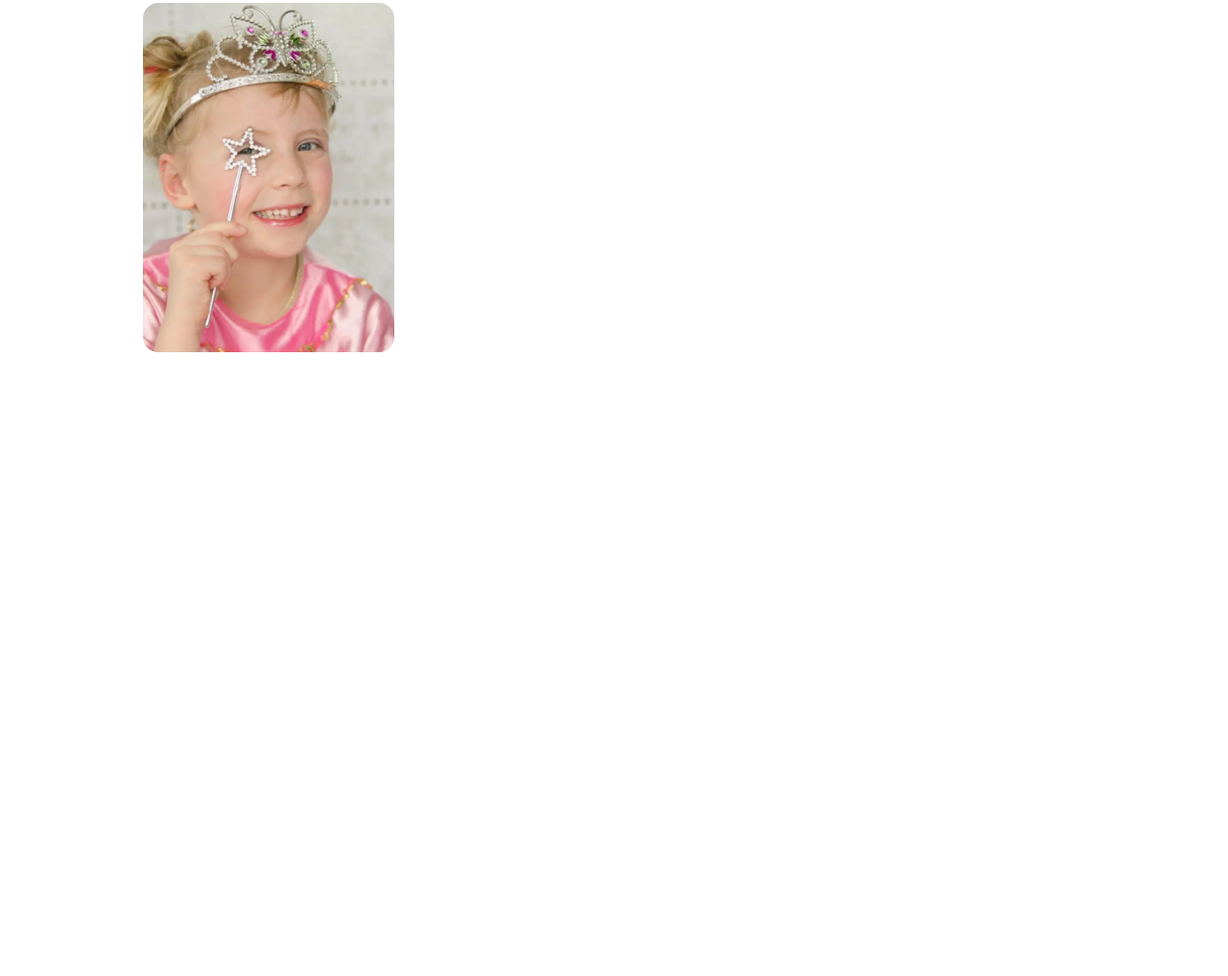
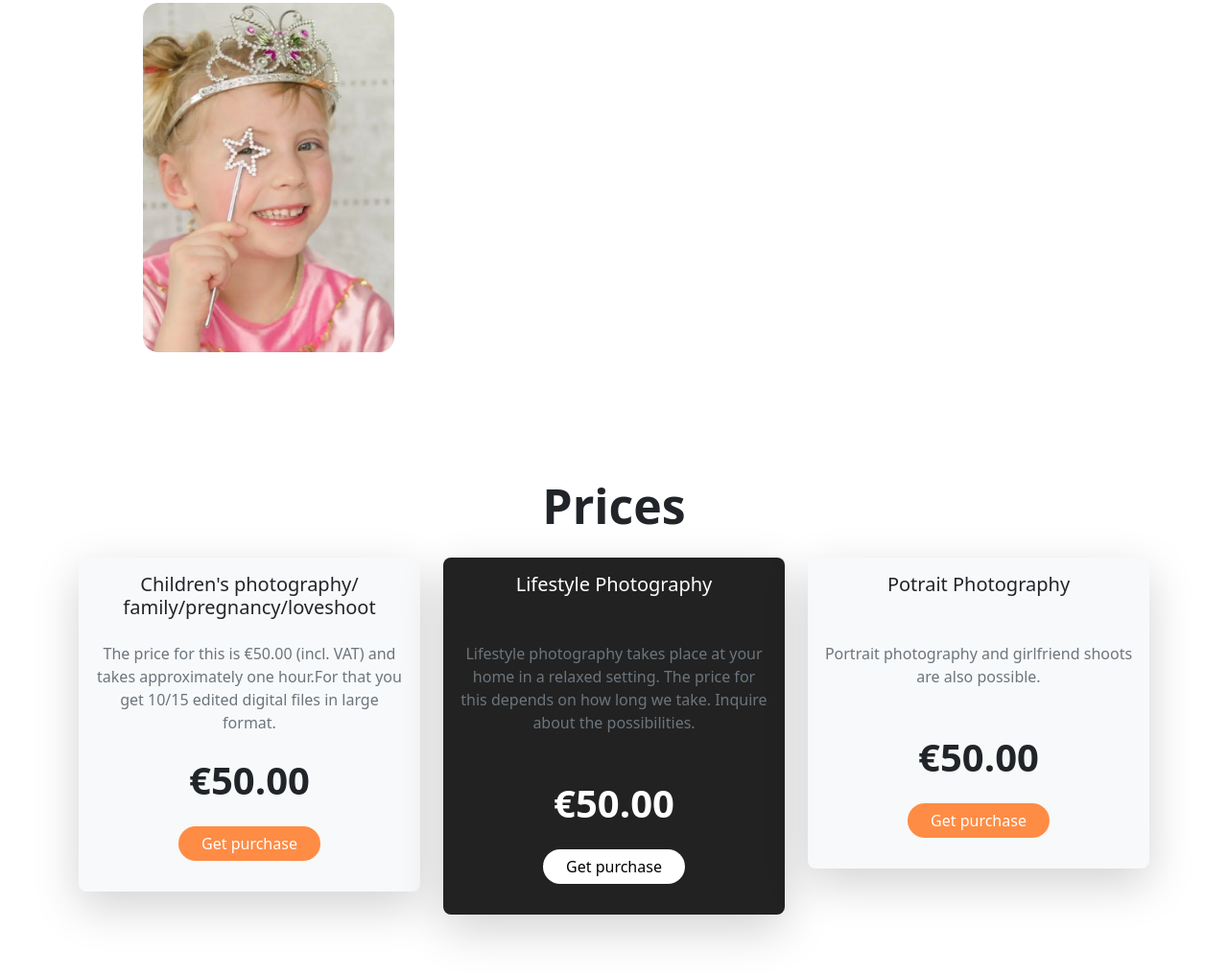
Before and after one commit to Rahmot15/Bootstrap-Assignment, a plain HTML site: page index.html in a window 1280 px wide. Shown: the part 2758-3775 px from the top of the page at 96% size. Before the commit the page ends 3125 px from the top, so only its background shows below. Drawn offline with nearby package versions, Linux system fonts and the light colour scheme.

Commit message:
Prices Section Compleat

```diff
--- a/index.html
+++ b/index.html
@@ -59,11 +59,11 @@
                         <a class="nav-link active" aria-current="page" href="#">Contact us</a>
                     </li>
                 </ul>
-                <button
+              <button
                 style="background-color: #fe8c45"
                 type="button"
                 class="btn btn-danger rounded-5 px-5 border-0">Get Start
-            </button>
+              </button>
         </div>
     </div>
 </nav>
@@ -193,6 +193,59 @@
 
 
 
+        <!-- Price section -->
+        <div class="mt-t container mb-5">
+          <h4 class="large-text text-center mb-4">Prices</h4>
+
+          <div class="row">
+            <div class="col-sm-4 mb-3 mb-sm-0 ">
+              <div class="card shadow-lg bg-body-tertiary rounded-3 border-0 text-center">
+                <div class="card-body ">
+                  <h5 class="card-title">Children's photography/ <br> family/pregnancy/loveshoot</h5>
+                  <p class="card-text my-4 text-secondary">The price for this is €50.00 (incl. VAT) and takes approximately one hour.For that you get 10/15 edited digital files in large format.</p>
+                  <h1 class="fw-bold">€50.00</h1>
+                  <button
+                    style="background-color: #fe8c45"
+                    type="button"
+                    class="btn btn-danger rounded-5 px-4 border-0 my-3">Get purchase
+                  </button>
+                </div>
+              </div>
+            </div>
+
+            <div class="col-sm-4 mb-3 text-center">
+              <div class="card shadow-lg bg-body-tertiary rounded border-0">
+                <div class="card-body bg-c rounded-3">
+                  <h5 class="card-title text-white">Lifestyle Photography</h5>
+                  <p class="card-text text-secondary my-5">Lifestyle photography takes place at your home in a relaxed setting. The price for this depends on how long we take. Inquire about the possibilities.</p>
+                  <h1 class="fw-bold text-white">€50.00</h1>
+                  <button
+                    style="background-color: #fff"
+                    type="button"
+                    class="btn btn-danger rounded-5 px-4 border-0 text-black my-3">Get purchase
+                  </button>
+                </div>
+              </div>
+            </div>
+
+            <div class="col-sm-4 text-center">
+              <div class="card shadow-lg bg-body-tertiary rounded-3 border-0">
+                <div class="card-body">
+                  <h5 class="card-title ">Potrait Photography</h5>
+                  <p class="card-text text-secondary my-5">Portrait photography and girlfriend shoots are also possible.</p>
+                  <h1 class="fw-bold">€50.00</h1>
+                  <button
+                    style="background-color: #fe8c45"
+                    type="button"
+                    class="btn btn-danger rounded-5 px-4 border-0 my-3">Get purchase
+                  </button>
+                </div>
+              </div>
+            </div>
+          </div>
+        </div>
+
+
 
 
 
--- a/style.css
+++ b/style.css
@@ -12,7 +12,7 @@
 }
 
 
-/* Hero section */
+/* Common css */
 .large-text{
     font-size: 50px;
     font-weight: 700;
@@ -46,3 +46,10 @@
         margin-left: -208px;
     }
 }
+
+
+
+/* price section */
+.bg-c{
+    background-color: #222222;
+}
```
